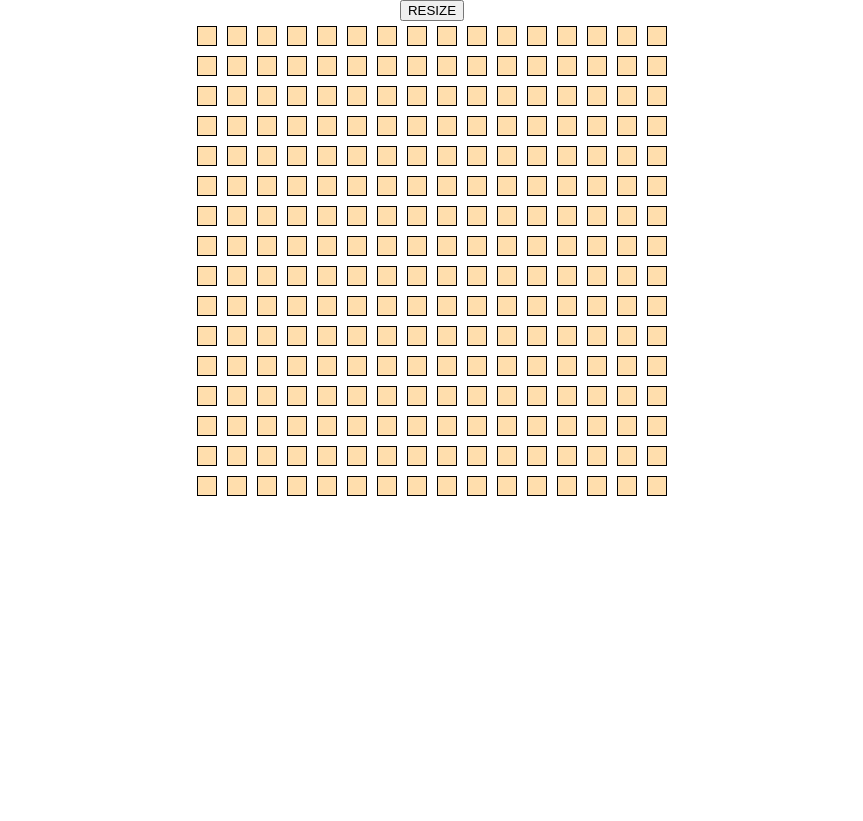
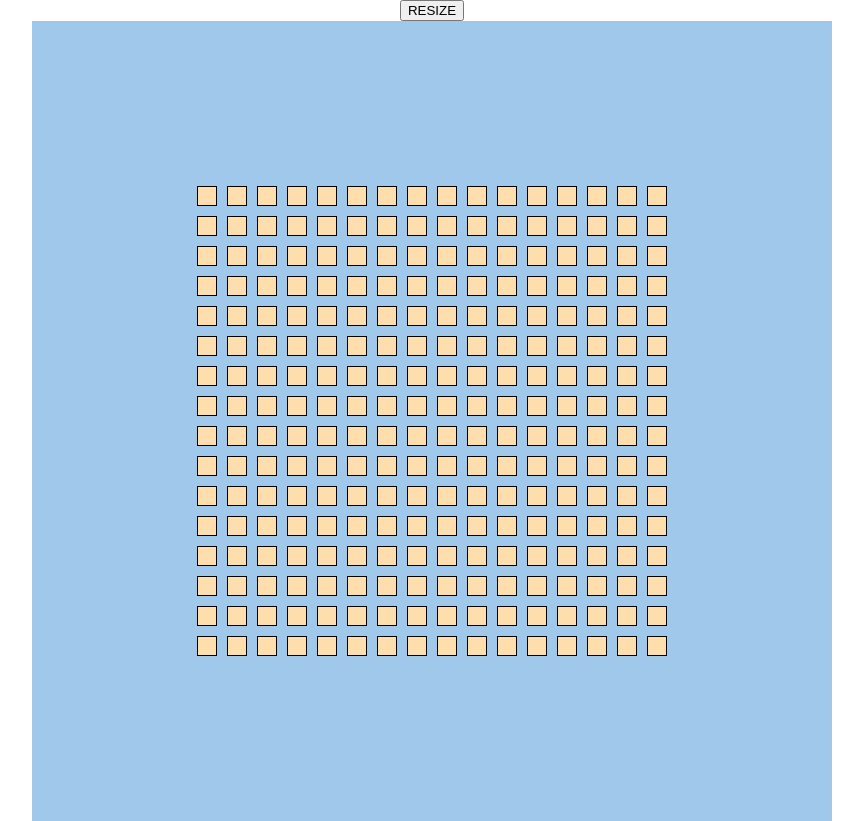
Before and after one commit to lvaqueiroperez/odin-etch-a-sketch, a plain HTML site: page index.html in a window 1280 px wide. Shown: the whole page, without its empty margins (208-1071 px from the left). Before the commit the page ends 800 px from the top, so only its background shows below. Drawn offline with Linux system fonts and the light colour scheme.

Commit message:
Center elements using css

```diff
--- a/styles.css
+++ b/styles.css
@@ -16,9 +16,18 @@ body {
     align-items: center;
 }
 
+button {
+
+}
+
 .squaresMainContainer {
     display: flex;
     flex-direction: column;
+    align-items: center;
+    justify-content: center;
+    height: 800px;
+    width: 800px;
+    background-color: rgb(160, 200, 235);
 }
 
 .squareContainer {
```
